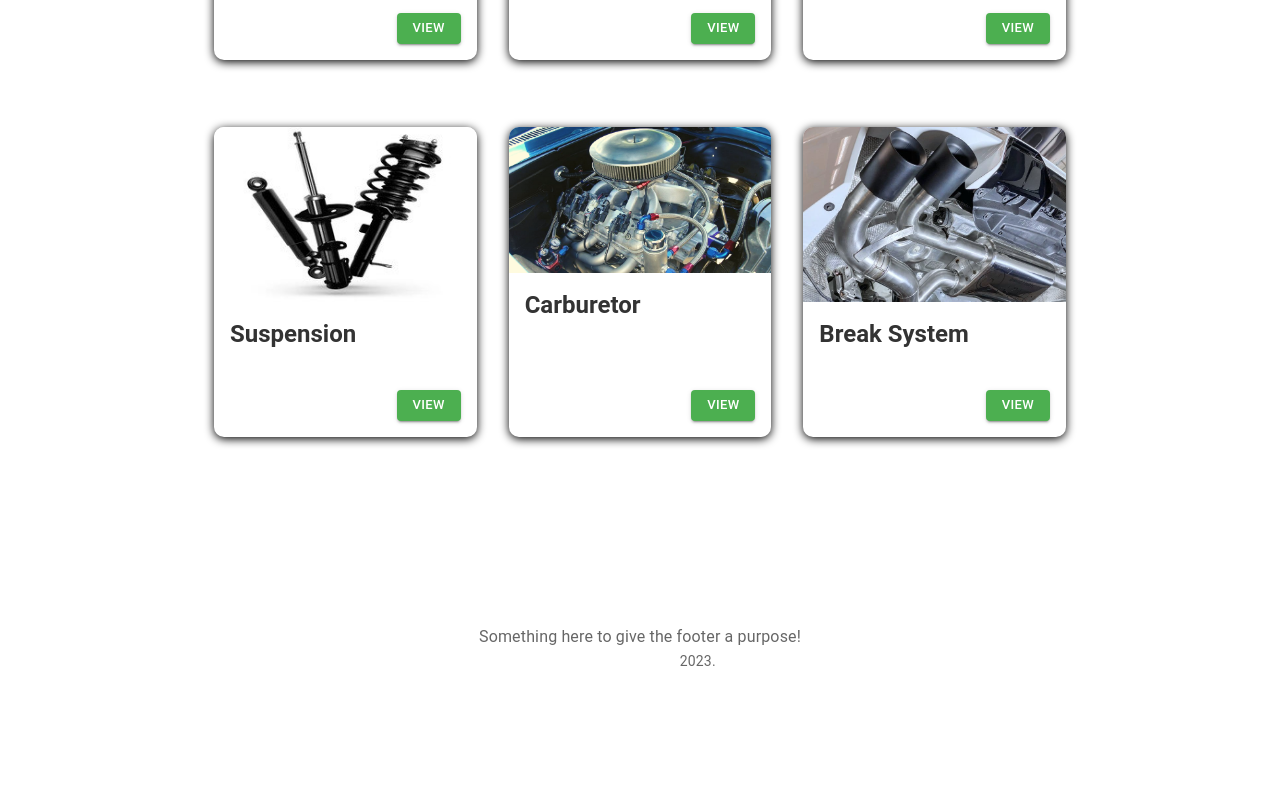
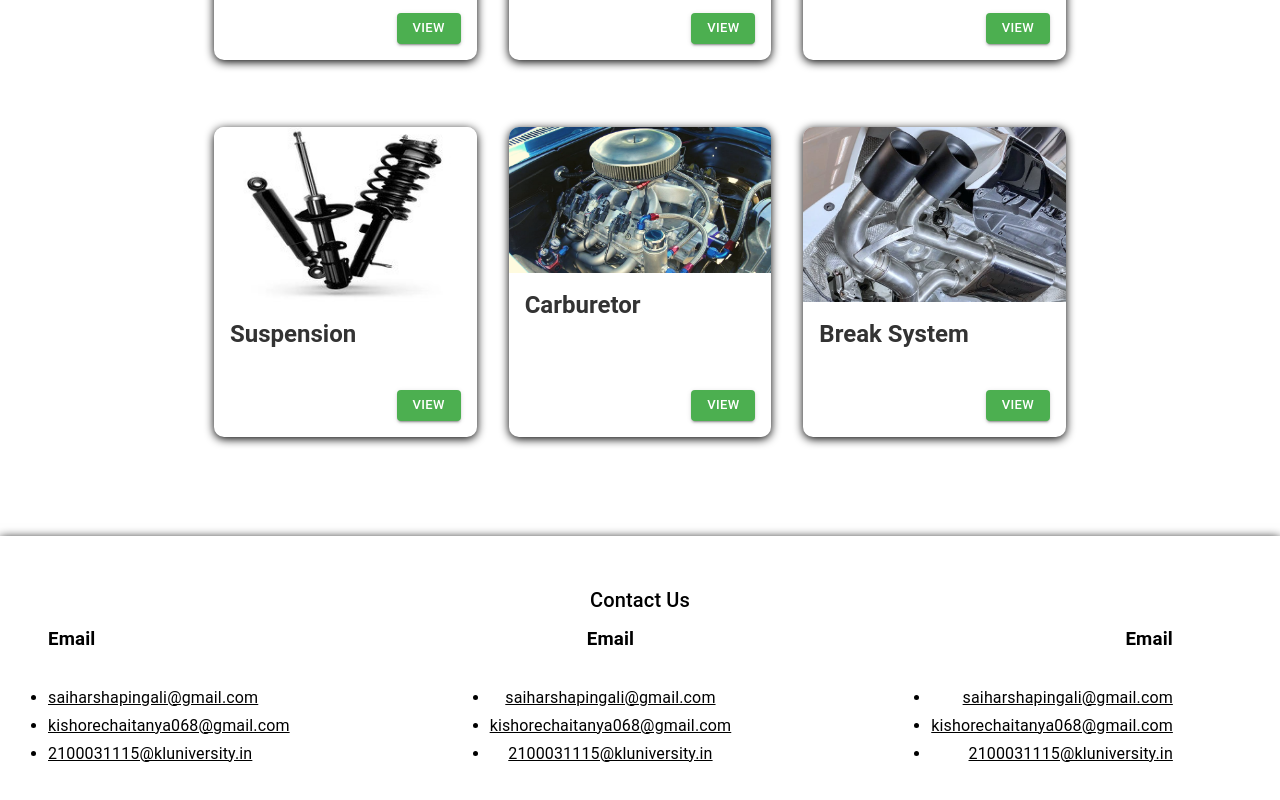
Before and after one commit to harsha-pingali/mswd_sdp, a React (Create React App) app in the folder client_ams/: page /home in a window 1280 px wide. Shown: the part 1690-2490 px from the top of the page. Before the commit the page ends 2409 px from the top, so only its background shows below. Built offline with nearby package versions, Linux system fonts and the light colour scheme; sample sign-in values are in the browser's storage.

Commit message:
added fotter section

```diff
--- a/client_ams/src/App.js
+++ b/client_ams/src/App.js
@@ -20,6 +20,7 @@ import Carts from './components/Carts.js';
 import PaymentFailure from './components/PaymentFailure.js';
 import PaymentSuccess from './components/PaymentSuccess.js';
 import AboutUs from './components/AboutUs.js';
+import Footer from './components/Footer.js';
 function App() {
   return (
    <div className='App'>
@@ -32,6 +33,7 @@ function App() {
         <Route path='/login' element={<Login/>}/>
         <Route path='/signup' element={<Signup/>}/>
         <Route path='/aboutus' element={<AboutUs/>}/>
+        <Route path= '/Footer' element={<Footer/>}/>
         <Route element={<PrivateRoutes/>}>
         <Route path='/home'   element={<Home/>}/>
         <Route path='/admin'  element={<Admin/>} />
--- a/client_ams/src/components/Carts.js
+++ b/client_ams/src/components/Carts.js
@@ -101,7 +101,7 @@ const handleCheckout = async () => {
     <div className='priceContent' style={{ display: 'flex', flexDirection: 'column',paddingTop:"50%" }}>
       <h1 style={{textAlign:"center",fontFamily:"Noto Sans",margin:"10px"}}>Subtotal ({cart.length})  items</h1>
       <h2 style={{fontWeight:"700",fontSize:"28px",fontFamily:"Noto Sans",textAlign:'center'}}>TOTAL : $ {total}</h2>
-      <div style={{display:"flex",direction:"row",justifyContent:"center",paddingTop:"25px"}}><Button variant='contained' color="success" onClick={handleCheckout}>Proceed To Checkout</Button></div>
+      <div style={{display:"flex",direction:"row",justifyContent:"center",paddingTop:"25px"}}><Button variant='contained' color="success" >Proceed To Checkout</Button></div>
     </div>
   </div>
 
--- /dev/null
+++ b/client_ams/src/components/Footer.js
@@ -0,0 +1,20 @@
+import React from 'react';
+
+class Footer extends React.Component {
+  render() {
+    return (
+      <footer>
+        <nav>
+          <ul>
+            <li><a href="https://twitter.com">Twitter</a></li>
+            <li><a href="https://facebook.com">Facebook</a></li>
+            <li><a href="https://instagram.com">Instagram</a></li>
+          </ul>
+        </nav>
+        <p>Copyright © 2023 My Website</p>
+      </footer>
+    );
+  }
+}
+
+export default Footer;
--- a/client_ams/src/components/Home.js
+++ b/client_ams/src/components/Home.js
@@ -13,6 +13,7 @@ import Box from '@mui/material/Box';
 import Toolbar from '@mui/material/Toolbar';
 import Typography from '@mui/material/Typography';
 import Container from '@mui/material/Container';
+import Footer from './Footer';
 
 import { createTheme, ThemeProvider } from '@mui/material/styles';
 import '../index.css';
@@ -226,20 +227,67 @@ export default function Home() {
 
       </main>
       {/* Footer */}
-      <Box sx={{ bgcolor: 'background.paper', p: 6 }} component="footer">
-        <Typography variant="h6" align="center" gutterBottom>
-          Footer
+      <Box sx={{ bgcolor: 'background.paper', p: 6 }} style={{boxShadow: '0px 2px 10px rgba(0, 0, 0, 3)'}} component="footer">
+  <Typography variant="h6" align="center" gutterBottom style={{color:"black",marginTop:"0px"}}>
+    Contact Us
+  </Typography>
+  <div style={{display:"flex",direction:"row"}}>
+  <Typography
+    variant="subtitle1"
+    align="left"
+    color="text.secondary"
+    component="p"
+    style={{display:"flex",direction:"row",marginRight:"200px"}}
+  >
+  <div>
+    <h3 style={{color:"black"}}>Email</h3>
+    <br/>
+    <ul>
+  <li style={{color:"black"}}><a href='mailto:saiharshapingali@gmail.com' style={{color:"black"}}>saiharshapingali@gmail.com</a></li>
+  <li style={{color:"black"}}><a href='mailto:kishorechaitanya068@gmail.com' style={{color:"black"}}>kishorechaitanya068@gmail.com</a></li>
+  <li style={{color:"black"}}><a href='mailto:2100031115@kluniversity.in' style={{color:"black"}}>2100031115@kluniversity.in</a> </li>
+</ul>
+</div>
   </Typography>
   <Typography
   variant="subtitle1"
     align="center"
     color="text.secondary"
     component="p"
+    style={{display:"flex",direction:"row",marginRight:"200px"}}
    >
-          Something here to give the footer a purpose!
+       <div>
+    <h3 style={{color:"black"}}>Email</h3>
+    <br/>
+    <ul>
+  <li style={{color:"black"}}><a href='mailto:saiharshapingali@gmail.com' style={{color:"black"}}>saiharshapingali@gmail.com</a></li>
+  <li style={{color:"black"}}><a href='mailto:kishorechaitanya068@gmail.com' style={{color:"black"}}>kishorechaitanya068@gmail.com</a></li>
+  <li style={{color:"black"}}><a href='mailto:2100031115@kluniversity.in' style={{color:"black"}}>2100031115@kluniversity.in</a> </li>
+</ul>
+</div>
+
   </Typography>
-        <Copyright />
+
+  <Typography
+  variant="subtitle1"
+    align="right"
+    color="text.secondary"
+    component="p"
+   >
+       <div>
+    <h3 style={{color:"black"}}>Email</h3>
+    <br/>
+    <ul>
+  <li style={{color:"black"}}><a href='mailto:saiharshapingali@gmail.com' style={{color:"black"}}>saiharshapingali@gmail.com</a></li>
+  <li style={{color:"black"}}><a href='mailto:kishorechaitanya068@gmail.com' style={{color:"black"}}>kishorechaitanya068@gmail.com</a></li>
+  <li style={{color:"black"}}><a href='mailto:2100031115@kluniversity.in' style={{color:"black"}}>2100031115@kluniversity.in</a> </li>
+</ul>
+</div>
+
+  </Typography>
+  </div>
 </Box>
+
       {/* End footer */}
       </div>
 
```
Lines whose indentation alone changed are shown as unchanged.
